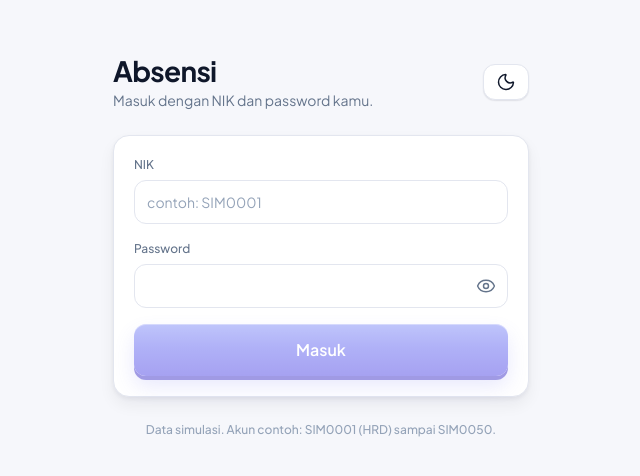
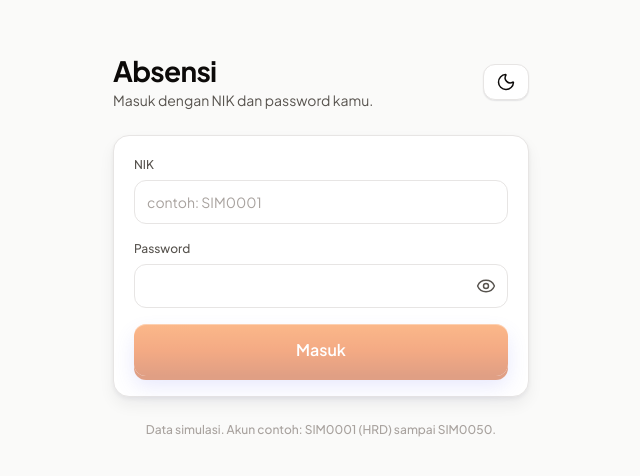
Before and after one commit to prasetyoaji07/attendance-system, a React (Vite) app in the folder client/: page /login in a window 1280 px wide. Shown: the part 154-630 px from the top of the page, without its empty margins (319-959 px from the left). Built offline with nearby package versions, Linux system fonts and the light colour scheme; no server answers.

Commit message:
style(tokens): palet putih-hitam-oranye langkah 1; lolos typecheck, belum terbukti di browser

```diff
--- a/client/src/styles/tokens.css
+++ b/client/src/styles/tokens.css
@@ -1,22 +1,24 @@
 :root {
-  /* brand */
-  --primary-50:#EEF2FF; --primary-100:#E0E7FF; --primary-200:#C7D2FE;
-  --primary-400:#818CF8; --primary-500:#6366F1; --primary-600:#4F46E5;
-  --primary-700:#4338CA; --primary-900:#312E81;
-  --accent-400:#22D3EE; --accent-500:#06B6D4;
+  /* brand (oranye) */
+  --primary-50:#FFF7ED; --primary-100:#FFEDD5; --primary-200:#FED7AA;
+  --primary-400:#FB923C; --primary-500:#F97316; --primary-600:#EA580C;
+  --primary-700:#C2410C; --primary-900:#7C2D12;
+
+  /* kontras (berbalik antar mode): tombol utama, menu aktif */
+  --contrast-bg:#0C0A09; --contrast-text:#FFFFFF;
 
   /* semantik */
   --success:#10B981; --success-bg:#D1FAE5;
-  --warning:#F59E0B; --warning-bg:#FEF3C7;
-  --danger:#F43F5E;  --danger-bg:#FFE4E6;
+  --warning:#EAB308; --warning-bg:#FEF9C3;
+  --danger:#EF4444;  --danger-bg:#FEE2E2;
   --info:#0EA5E9;    --info-bg:#E0F2FE;
   --violet:#8B5CF6;  --violet-bg:#EDE9FE;
   --teal:#14B8A6;    --teal-bg:#CCFBF1;
   --slate:#64748B;   --slate-bg:#E2E8F0;
 
   /* surface (light) */
-  --bg:#F6F7FB; --surface:#FFFFFF; --surface-2:#F1F3F9;
-  --border:#E3E6EF; --text:#0F172A; --text-muted:#64748B; --text-faint:#94A3B8;
+  --bg:#FAFAF9; --surface:#FFFFFF; --surface-2:#F5F5F4;
+  --border:#E7E5E4; --text:#0C0A09; --text-muted:#57534E; --text-faint:#A8A29E;
 
   /* radius */
   --radius-sm:8px; --radius-md:12px; --radius-lg:16px; --radius-xl:24px;
@@ -26,11 +28,11 @@
   --shadow-2:0 2px 4px rgba(15,23,42,.05),0 8px 16px rgba(15,23,42,.06);
   --shadow-3:0 4px 8px rgba(15,23,42,.06),0 16px 32px rgba(15,23,42,.10);
   --shadow-4:0 8px 16px rgba(15,23,42,.08),0 32px 64px rgba(15,23,42,.14);
-  --shadow-glow:0 8px 24px rgba(99,102,241,.35);
+  --shadow-glow:0 8px 24px rgba(249,115,22,.35);
 
   /* gradient */
-  --grad-primary:linear-gradient(180deg,#818CF8 0%,#6366F1 45%,#4F46E5 100%);
-  --grad-hero:linear-gradient(135deg,#4F46E5 0%,#7C3AED 55%,#06B6D4 120%);
+  --grad-primary:linear-gradient(180deg,#F97316 0%,#EA580C 50%,#C2410C 100%);
+  --grad-hero:linear-gradient(135deg,#F97316 0%,#EA580C 55%,#C2410C 100%);
 
   /* motion */
   --dur-fast:120ms; --dur-base:200ms; --dur-slow:320ms;
@@ -39,11 +41,12 @@
 }
 
 [data-theme="dark"] {
-  --bg:#0B0D14; --surface:#141826; --surface-2:#1B2133;
-  --border:#262C42; --text:#F1F5F9; --text-muted:#94A3B8; --text-faint:#64748B;
-  --primary-50:rgba(99,102,241,.12);
-  --success-bg:rgba(16,185,129,.16); --warning-bg:rgba(245,158,11,.16);
-  --danger-bg:rgba(244,63,94,.16);   --info-bg:rgba(14,165,233,.16);
+  --bg:#0A0A0A; --surface:#141414; --surface-2:#1C1C1C;
+  --border:#2A2A2A; --text:#FAFAFA; --text-muted:#A3A3A3; --text-faint:#737373;
+  --primary-50:rgba(249,115,22,.12);
+  --contrast-bg:#FAFAFA; --contrast-text:#0C0A09;
+  --success-bg:rgba(16,185,129,.16); --warning-bg:rgba(234,179,8,.16);
+  --danger-bg:rgba(239,68,68,.16);   --info-bg:rgba(14,165,233,.16);
   --violet-bg:rgba(139,92,246,.16);  --teal-bg:rgba(20,184,166,.16);
   --slate-bg:rgba(100,116,139,.2);
   --shadow-1:0 1px 2px rgba(0,0,0,.4), inset 0 1px 0 rgba(255,255,255,.05);
```
